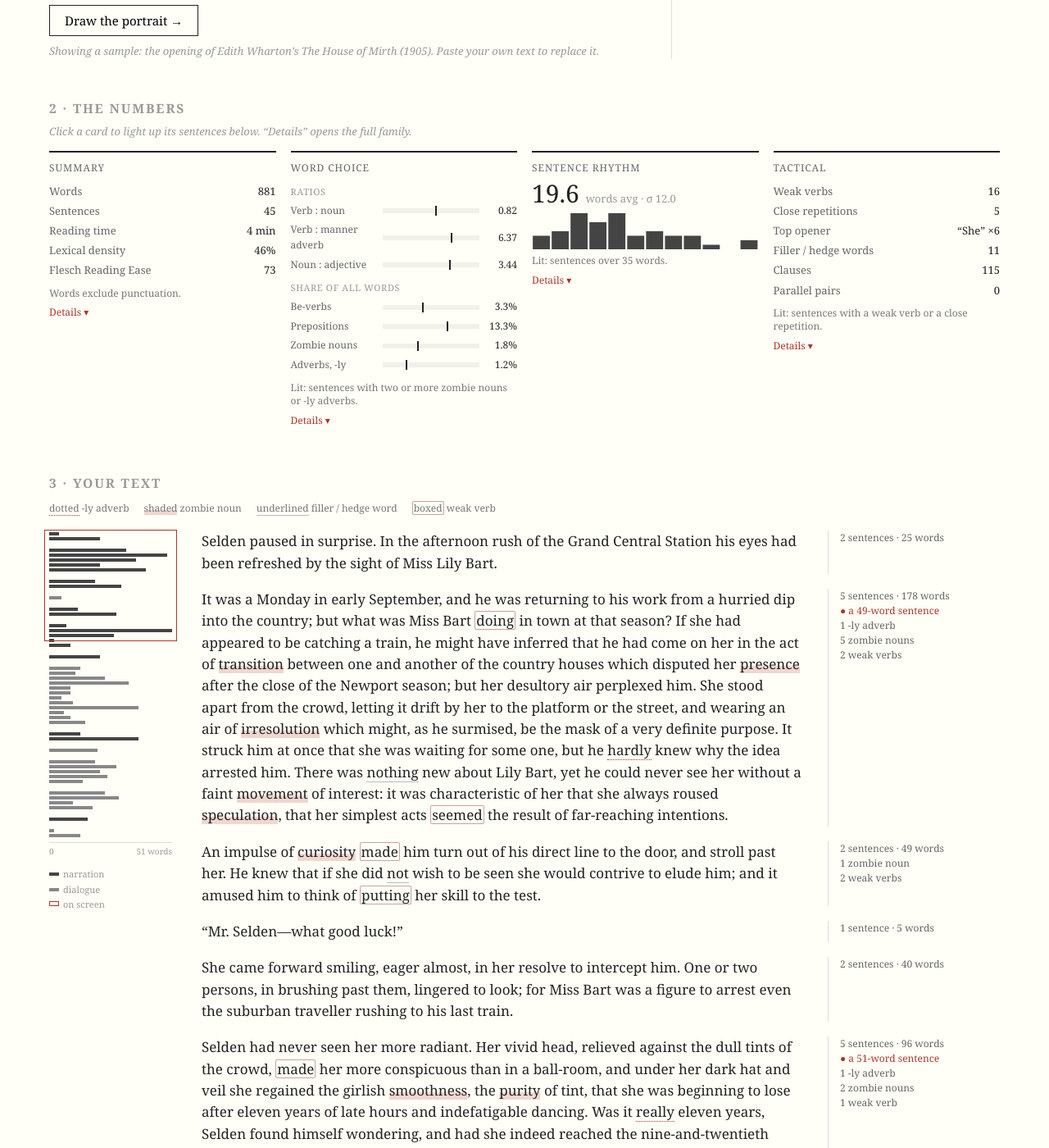
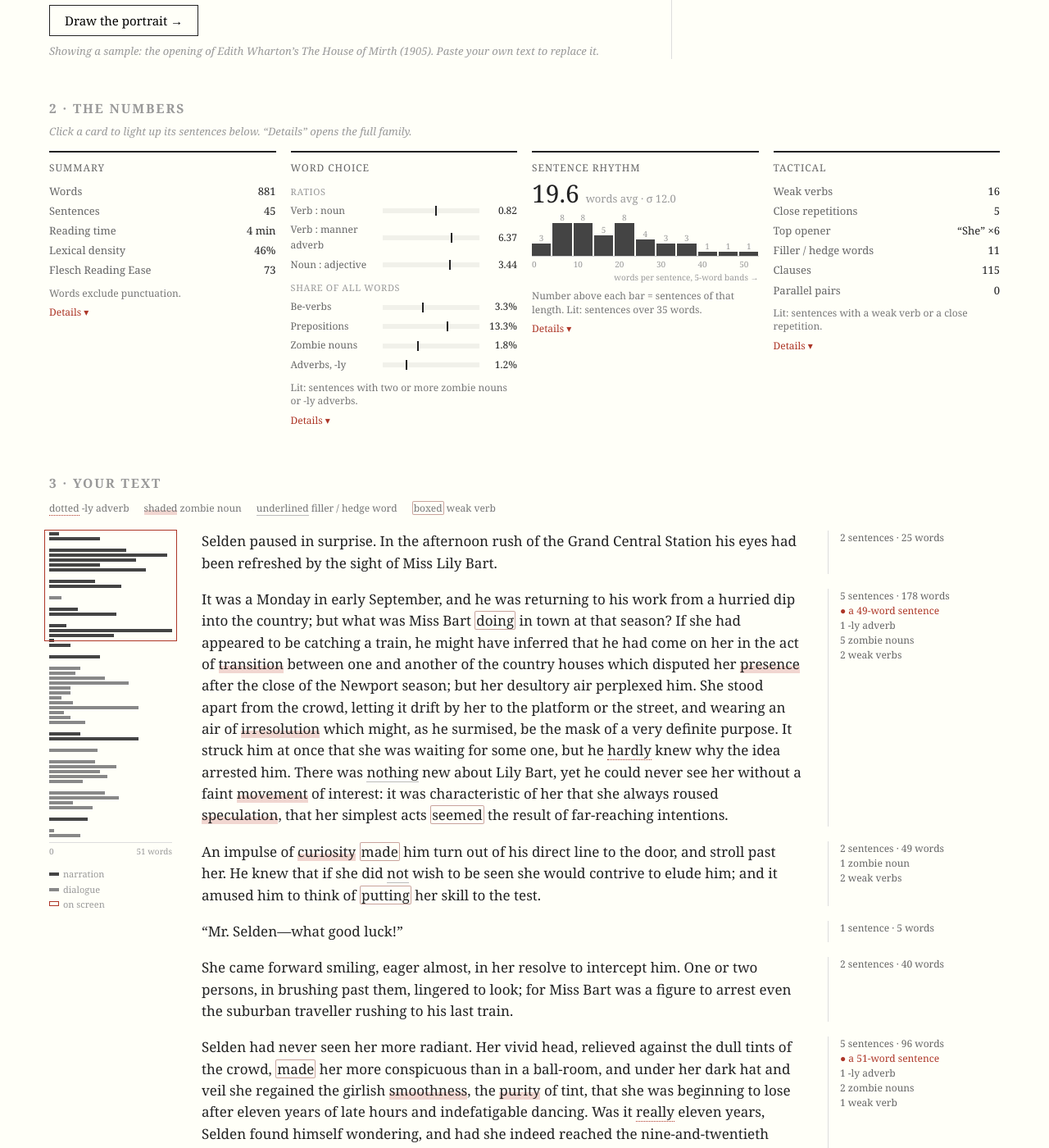
Before and after one commit to laurengyu/laurengyu.github.io, a Jekyll site: the page projects/writing-analyzer/index.html, which Jekyll copies as it is, in a window 1280 px wide and 1400 px high, scrolled down 520 px. Shown: the whole window at 82% size. Built offline with Jekyll 4.4.1, drawn with Linux system fonts in a browser that asks for light colours.

Commit message:
Label the sentence-length histogram

```diff
--- a/projects/writing-analyzer/index.html
+++ b/projects/writing-analyzer/index.html
@@ -16,6 +16,14 @@
   .foot span{margin-left:auto}
   .status{font-size:13px;color:var(--accent);font-style:italic;margin:8px 0 0;min-height:1em}
   .status.sample{color:var(--mute)}
+  .hist{margin:6px 0}
+  .hist .cols{display:flex;align-items:flex-end;gap:2px;height:54px}
+  .hist .col{flex:1;display:flex;flex-direction:column;align-items:center;justify-content:flex-end}
+  .hist .col i{display:block;width:100%;background:#444}
+  .hist .n{font-size:10px;color:var(--mute);line-height:1.3}
+  .hist .xax{display:flex;gap:2px;border-top:1px solid #ccc;padding-top:2px;font-size:10px;color:var(--mute)}
+  .hist .xax span{flex:1}
+  .hist .xcap{font-size:10px;color:var(--mute);text-align:right;margin-top:1px}
   .hint{font-size:13px;color:var(--mute);font-style:italic;margin:-4px 0 14px}
 
   /* 1 · paste */
@@ -208,8 +216,11 @@ go.onclick = async () => {
 // ---------- helpers ----------
 const esc = s => s.replace(/[&<>]/g, c => ({'&':'&amp;','<':'&lt;','>':'&gt;'}[c]));
 const CLS = {weak:'weak', ly:'adv', zombie:'zom', filler:'risk'};
-function hist(vals,bins,hi){const c=Array(bins).fill(0);vals.forEach(v=>c[Math.min(bins-1,Math.floor(v/hi*bins))]++);const m=Math.max(...c),w=100/bins;
-  return `<svg viewBox="0 0 100 46" preserveAspectRatio="none">${c.map((k,i)=>`<rect x="${i*w+.4}" y="${46-k/m*44}" width="${w-.8}" height="${k/m*44}" fill="#444"/>`).join('')}</svg>`;}
+function hist(vals){ // bars = sentences per length band; numbers on top, band starts below
+  const hi=Math.max(...vals,1), step=hi>60?10:5, bins=Math.floor(hi/step)+1, c=Array(bins).fill(0);
+  vals.forEach(v=>c[Math.floor(v/step)]++); const m=Math.max(...c,1);
+  return `<div class="hist"><div class="cols">${c.map(k=>`<div class="col"><span class="n">${k||''}</span><i style="height:${k/m*40}px"></i></div>`).join('')}</div>`+
+    `<div class="xax">${c.map((_,i)=>`<span>${i%2?'':i*step}</span>`).join('')}</div><div class="xcap">words per sentence, ${step}-word bands →</div></div>`;}
 function bullets(rows,unit=''){ // rows: [label, value, axis max] → label, tick on a track, number
   return `<div class="minib">${rows.map(([l,v,mx])=>v==null?`<span>${l}</span><span class="track"></span><span class="num">N/A</span>`:
     `<span>${l}</span><span class="track"><span class="val" style="left:${Math.min(v/mx,1)*100}%"></span></span><span class="num">${v.toFixed(unit?1:2)}${unit}</span>`).join('')}</div>`;}
@@ -263,8 +274,8 @@ function render(data){
        ['Zombie nouns',`Nouns made from verbs or adjectives (-tion, -ment, -ness…), which hide the action. Shaded in the text. ${list(TA.zombies)}.`],
        ['Adverbs, -ly',`Adverbs ending in -ly. Dotted in the text. ${list(TA.ly_words)}.`]])}
        <p class="note">N/A means the second word type never appears, so the ratio can’t be computed.</p>`},
-    {label:'Sentence rhythm', big:RH.mean.toFixed(1), unit:`words avg · σ ${RH.sd.toFixed(1)}`, chart:hist(RH.lengths,12,Math.max(...RH.lengths,1)),
-     cap:'Lit: sentences over 35 words.', hit:x=>x.words>35,
+    {label:'Sentence rhythm', big:RH.mean.toFixed(1), unit:`words avg · σ ${RH.sd.toFixed(1)}`, chart:hist(RH.lengths),
+     cap:'Number above each bar = sentences of that length. Lit: sentences over 35 words.', hit:x=>x.words>35,
      detail:()=>`<h3>Sentence rhythm · definitions</h3>${defs([
        ['Average length',`Words per sentence. Median: ${RH.median}.`],
        ['Standard deviation','How much sentence lengths vary. Low = even, metronomic; high = long sentences broken by short ones.']])}`},
```
